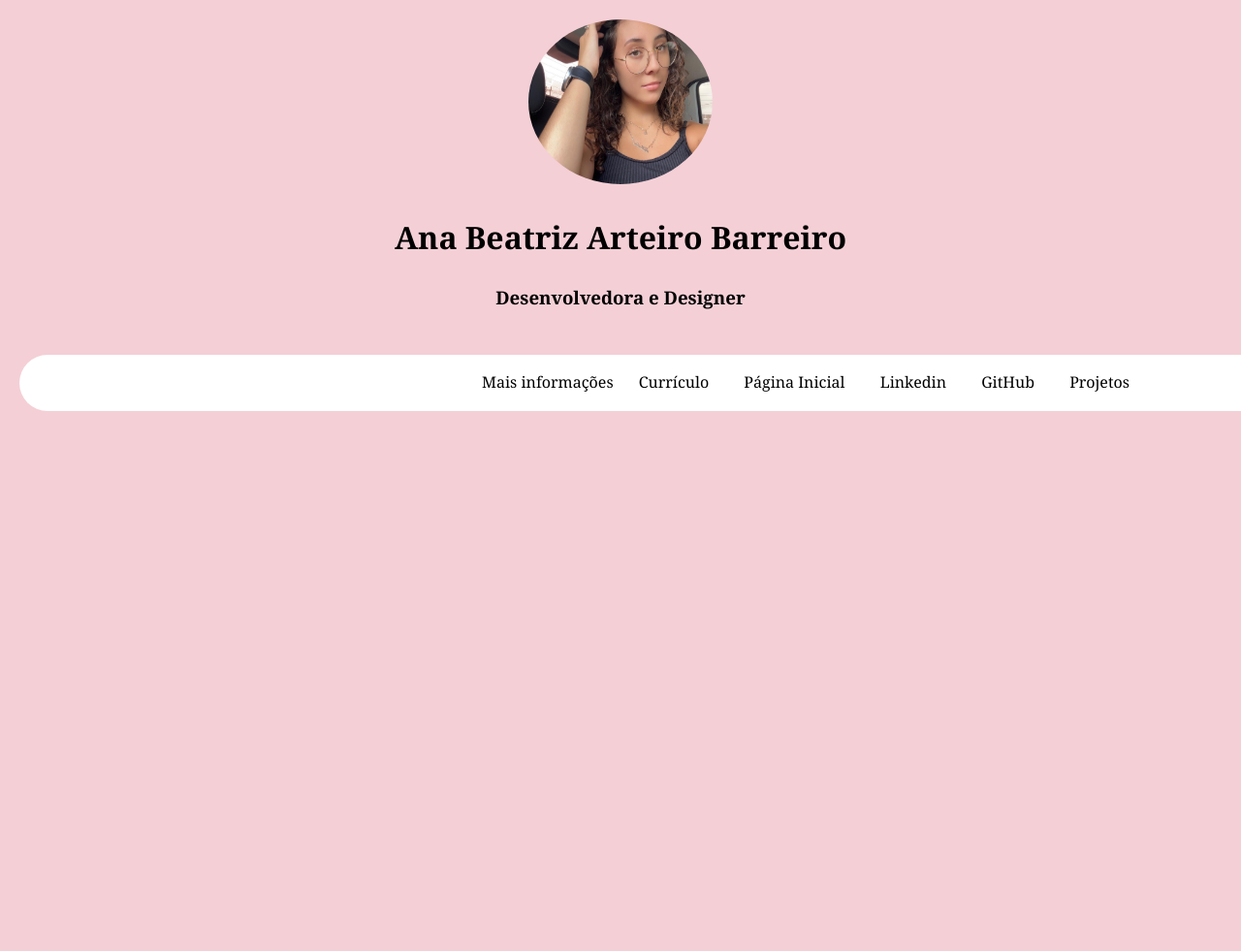
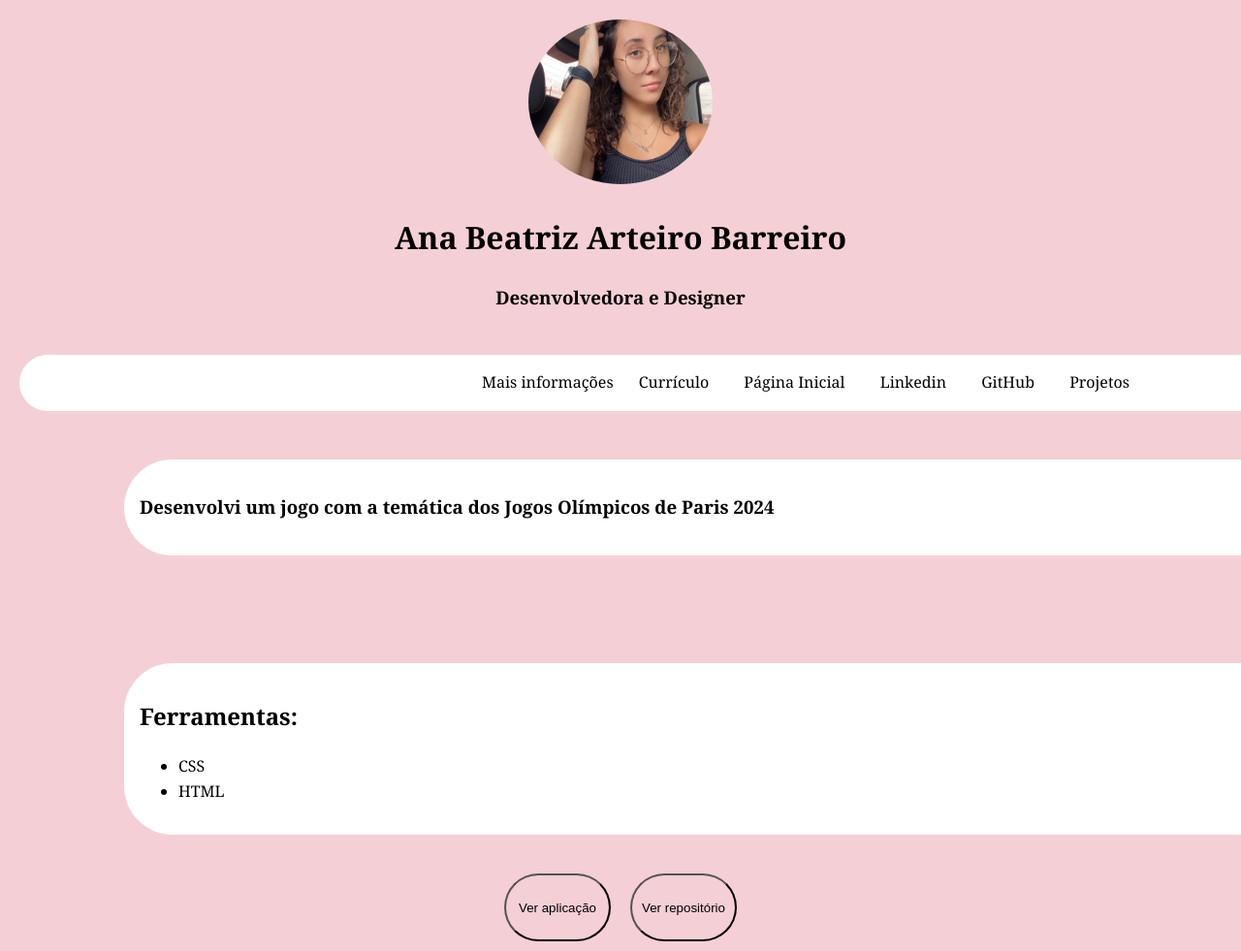
Before and after one commit to aanabarreiro/Portfolio-Ana-Barreiro, a plain HTML site: page jogo.html in a window 1280 px wide. Shown: the top 981 px of the page at 97% size. Before the commit the page ends 800 px from the top, so only its background shows below. Drawn offline with Linux system fonts and the light colour scheme.

Commit message:
Add files via upload

```diff
--- a/index.css
+++ b/index.css
@@ -215,9 +215,22 @@ article h3{
     height: 30px;
 
   }
- button:hover{
+ .botaoProjeto:hover{
     background-color: #ad606e;
  }
+
+ .botaoform{
+    width: 60px;
+    height: 30px;
+    margin: 20px;
+ }
+.descriçao{
+    width: 80rem;
+    margin-left: 10%;
+}
+
+
+
   @keyframes slide {
     0% {
       transform: translateX(0);
@@ -245,3 +258,17 @@ article h3{
     }
 
   }
+
+  .botoes button {
+    background-color: #F4CFD6;
+    border-radius: 50px;
+    margin: 10px;
+    height: 70px;
+    width: 110px;
+  }
+
+  .botoes {
+    display: flex;
+    justify-content: center;
+    align-items: center;
+  }
--- a/jogo.html
+++ b/jogo.html
@@ -28,5 +28,20 @@
             <a href="projetos.html" class="link">Projetos  </a>
         </div>
     </header>
+    <article class="descriçao">
+        <h3>Desenvolvi um jogo com a temática dos Jogos Olímpicos de Paris 2024</h3>
+    </article>
+    <br><br>
+    <article class="descriçao">
+        <h2>Ferramentas:</h2>
+        <ul>
+            <li>CSS</li>
+            <li>HTML</li>
+        </ul>
+    </article>
+    <div class="botoes">
+    <a href="https://aanabarreiro.github.io/Site-Loja/" ><button class="botoes">Ver aplicação</button></a>
+    <a href="https://github.com/aanabarreiro/Site-Loja"><button class="botoes">Ver repositório</button></a>
+    </div>
 </body>
 </html>
```
Also changed, not shown: index.html (+9 -5 lines), lojinha.html (+13 -1 lines).
